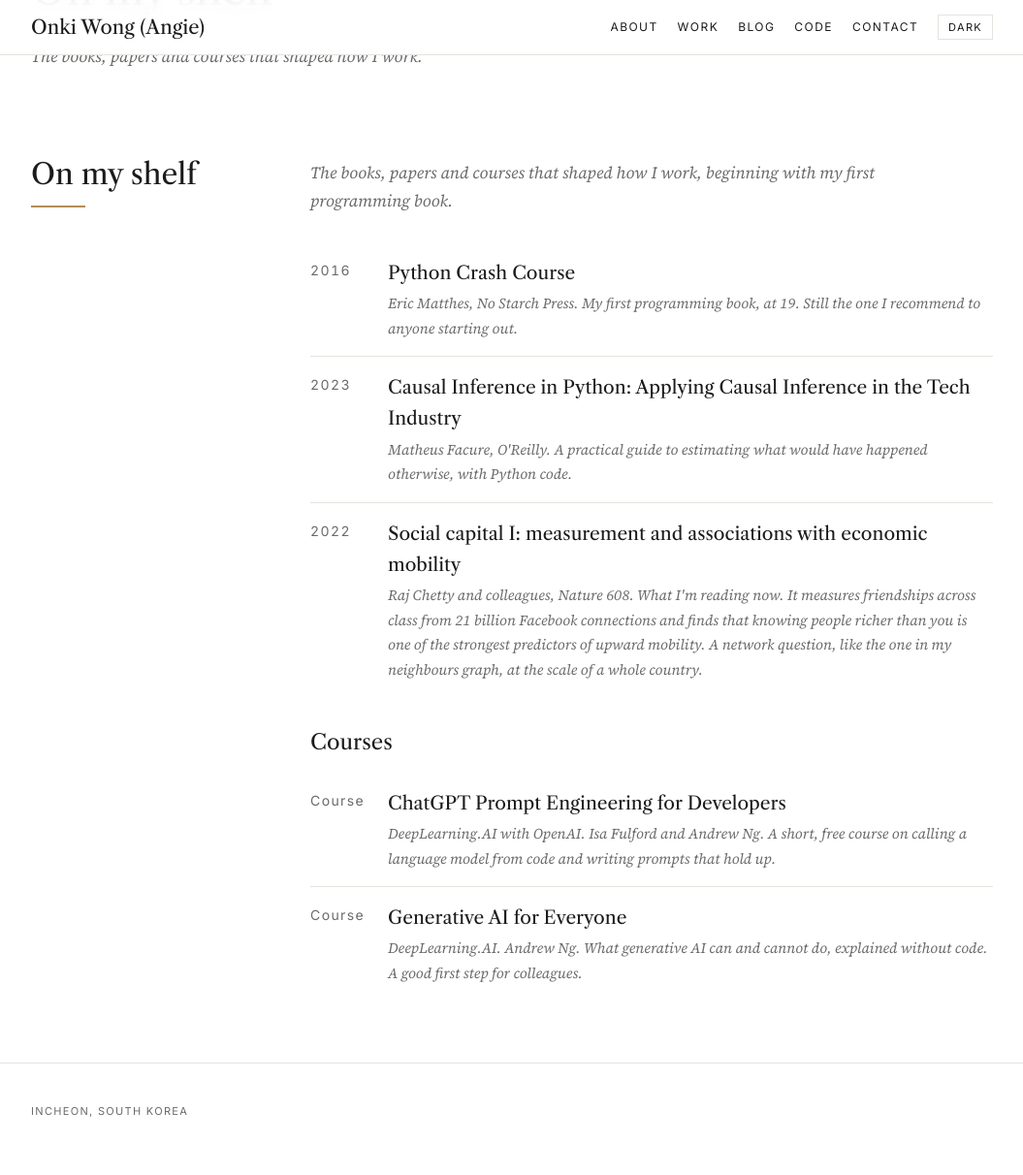
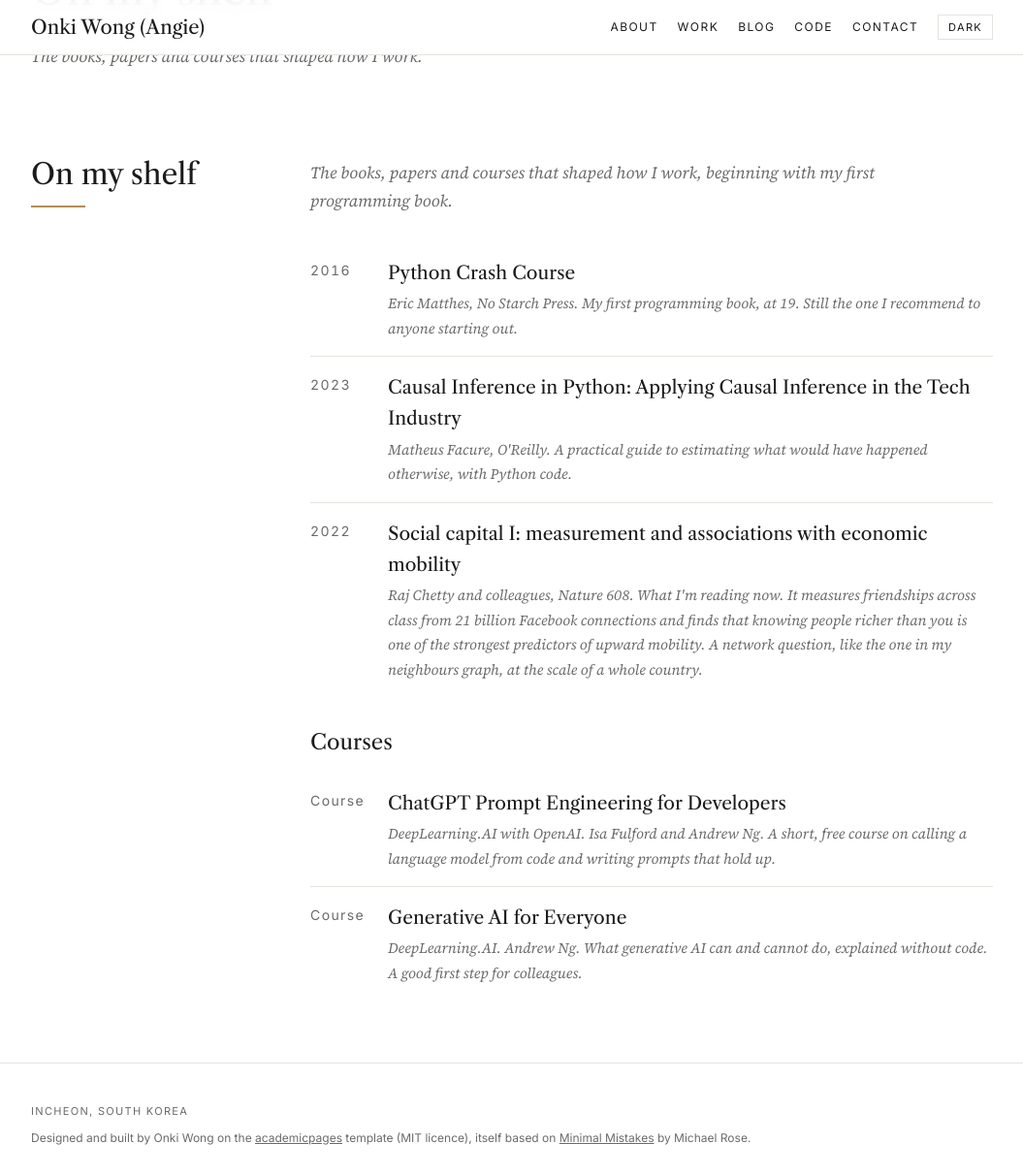
Before and after one commit to owangie/owangie.github.io, a Jekyll site: the page built from _pages/reading.md, in a window 1280 px wide and 1400 px high, scrolled down 197 px. Shown: the top 1212 px of the window at 97% size, without its empty margins (112-1167 px from the left). Built offline with Jekyll 4.4.1, drawn with Linux system fonts in a browser that asks for light colours; grey boxes are pictures that could not be loaded.

Commit message:
Hero: lead with the work; footer: template credit

```diff
--- a/_layouts/home.html
+++ b/_layouts/home.html
@@ -109,6 +109,8 @@
     .repo svg { flex: none; fill: var(--muted); }
     .repo .lang { font-size: 12px; color: var(--muted); }
     .codegroup { margin-bottom: 8px; }
+    .credit-line { font-size: 12px; margin: 8px 0 0; text-transform: none; letter-spacing: 0; }
+    .credit-line a { color: inherit; }
     .more { font-family: var(--sans); font-size: 14px; margin: 20px 0 0; }
     .more a { color: var(--accent); text-decoration: none; }
     .more a:hover { text-decoration: underline; }
@@ -300,7 +302,7 @@
     <div class="hero-text">
     <p class="eyebrow">Data scientist · Evaluation and AI</p>
     <h1>{{ site.author.name }}</h1>
-    <p>An auction house specialist traces an object's story from its marks and records. I do the same with development data: I find the patterns and the storyline in the numbers, catch the early signals, and make results measurable. For the text, I build large language model (LLM) pipelines that turn thousands of project documents into structured, citable evidence.</p>
+    <p>I find the patterns and the storyline in development data, catch the early signals, and make results measurable. For the text, I build large language model (LLM) pipelines that turn thousands of project documents into structured, citable evidence. The method is close to an auction house specialist's: trace the story from its marks and records, and claim only what the evidence supports.</p>
     <div class="btns">
       <a class="btn primary" href="#visuals">See the collection</a>
       <a class="btn" href="https://www.linkedin.com/in/{{ site.author.linkedin }}/">LinkedIn</a>
@@ -615,7 +617,7 @@
 </main>
 
 <footer>
-  <div class="wrap">{{ site.author.location }}</div>
+  <div class="wrap">{{ site.author.location }}<p class="credit-line">Designed and built by Onki Wong on the <a href="https://github.com/academicpages/academicpages.github.io">academicpages</a> template (MIT licence), itself based on <a href="https://mmistakes.github.io/minimal-mistakes/">Minimal Mistakes</a> by Michael Rose.</p></div>
 </footer>
 
 <script src="https://public.flourish.studio/resources/embed.js"></script>
--- a/_layouts/note.html
+++ b/_layouts/note.html
@@ -96,7 +96,7 @@
   </header>
   <article>{{ content }}</article>
 </main>
-<footer><div class="wrap"><a href="{{ site.baseurl }}/">Back to home</a> · <a href="https://www.linkedin.com/in/{{ site.author.linkedin }}/">LinkedIn</a></div></footer>
+<footer><div class="wrap"><a href="{{ site.baseurl }}/">Back to home</a> · <a href="https://www.linkedin.com/in/{{ site.author.linkedin }}/">LinkedIn</a><p style="font-size:11px;margin:8px 0 0;text-transform:none;letter-spacing:0">Designed and built by Onki Wong on the <a href="https://github.com/academicpages/academicpages.github.io">academicpages</a> template (MIT licence), itself based on <a href="https://mmistakes.github.io/minimal-mistakes/">Minimal Mistakes</a> by Michael Rose.</p></div></footer>
 <script>
   (function () {
     var btn = document.querySelector('.theme-toggle');
```
